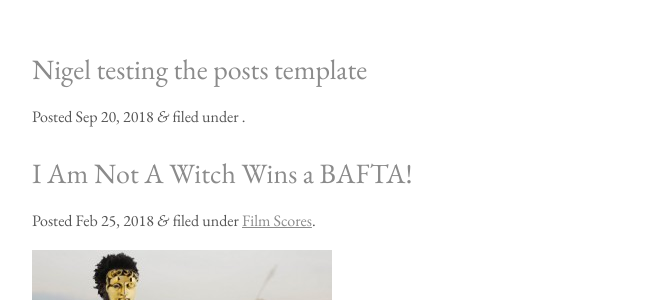
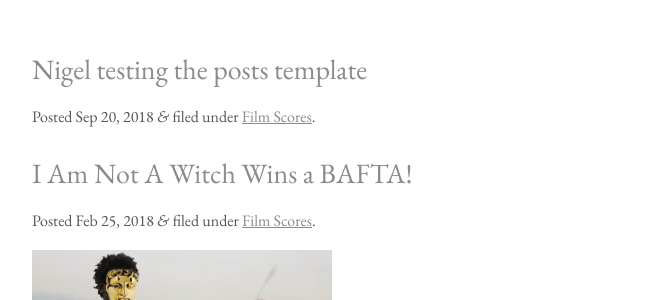
Before and after one commit to nbunner-personal/mattkelly-jekyll, a Jekyll site: the page built from index.html, in a window 1280 px wide and 900 px high. Shown: the part 330-630 px from the top of the window, without its empty margins (38-700 px from the left). Built offline with Jekyll 4.4.1, drawn with Linux system fonts in a browser that asks for light colours; the list of posts is cut into pages by our own code.

Commit message:
Update from Forestry.io - Updated Nigel-testing-the-posts-template.md

```diff
--- a/_posts/2018-09-20-Nigel-testing-the-posts-template.md
+++ b/_posts/2018-09-20-Nigel-testing-the-posts-template.md
@@ -7,6 +7,10 @@
 
   Proin at eros non eros adipiscing mollis. Donec semper turpis sed diam. Sed consequat ligula nec tortor. Integer eget sem. Ut vitae enim eu est vehicula gravida. Morbi ipsum ipsum, porta nec, tempor id, auctor vitae, purus. Pellentesque neque. Nulla luctus erat vitae libero. Integer nec enim. Phasellus aliquam enim et tortor. Quisque aliquet, quam elementum condimentum feugiat, tellus odio consectetuer wisi, vel nonummy sem neque in elit. Curabitur eleifend wisi iaculis ipsum. Pellentesque habitant morbi tristique senectus et netus et malesuada fames ac turpis egestas. In non velit non ligula laoreet ultrices. Praesent ultricies facilisis nisl. Vivamus luctus elit sit amet mi. Phasellus pellentesque, erat eget elementum volutpat, dolor nisl porta neque, vitae sodales ipsum nibh in ligula. Maecenas mattis pulvinar diam. Curabitur sed leo.
 
+  and now a picture
+
   ![](/v1537445219/samples/landscapes/nature-mountains.jpg)
+category: Film Scores
+layout: ''
 
 ---
```
